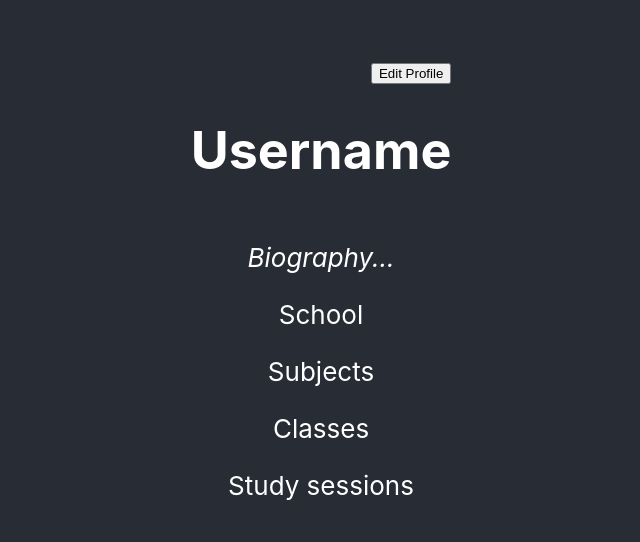
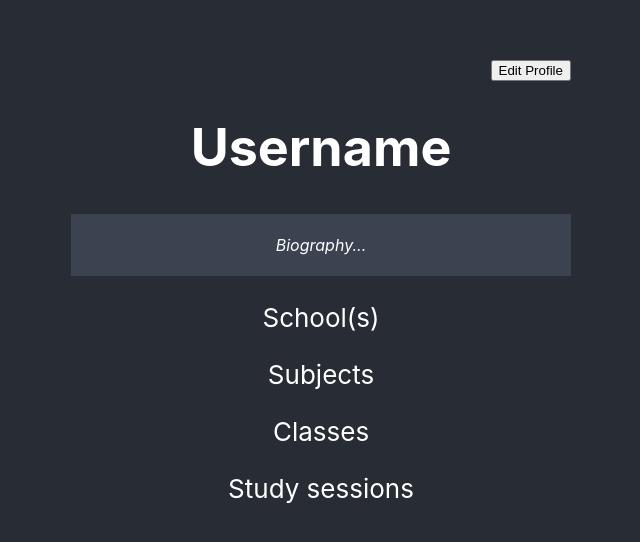
Before and after one commit to vernic94/Student_Study_Help, a React (Create React App) app: page /profile in a window 1280 px wide. Shown: the part 110-652 px from the top of the page, without its empty margins (319-959 px from the left). Built offline with nearby package versions, Linux system fonts and the light colour scheme.

Commit message:
profile, profile editor

```diff
--- a/src/Profile/profile.css
+++ b/src/Profile/profile.css
@@ -4,6 +4,14 @@
     text-align: center;
 }
 
+.ProfileBiography{
+    background-color: #3b4250;
+    padding-top: 5px;
+    padding-bottom: 5px;
+    width: 500px;
+    font-size: 16px;
+}
+
 .Edit{
     text-align: right;
 }
--- a/src/Profile/profile.js
+++ b/src/Profile/profile.js
@@ -29,9 +29,11 @@ class Profile extends Component {
                     <button type="button">Edit Profile</button>
                 </div>
                 <h1>Username</h1>
-                <div>
-                    <p><i>Biography...</i></p>
-                    <p>School</p>
+                <div className="ProfileInfo">
+                    <div className="ProfileBiography">
+                        <p><i>Biography...</i></p>
+                    </div>
+                    <p>School(s)</p>
                     <p>Subjects</p>
                     <p>Classes</p>
                     <p>Study sessions</p>
--- a/src/ProfileEditor/profileEditor.css
+++ b/src/ProfileEditor/profileEditor.css
@@ -1,15 +1,16 @@
 .ProfileEditorContainer{
     display: flex;
     flex-direction: column;
-    text-align: center;
+    text-align: left;
 }
+
+
 
 /**************************************************/
 /*                    Buttons                     */
 /**************************************************/
 
 .Button{
-    align-self: center;
     text-align: center;
     width: 120px;
 }
@@ -17,13 +18,13 @@
 .ButtonSave{
     align-self: center;
     text-align: center;
-    width: 100px;
+    width: 60px;
 }
 
 .ButtonCancel{
     align-self: center;
     text-align: center;
-    width: 100px;
+    width: 60px;
 }
 
 /**************************************************/
--- a/src/ProfileEditor/profileEditor.js
+++ b/src/ProfileEditor/profileEditor.js
@@ -14,6 +14,14 @@ Should consist of:
 - return to profile
 - header
 - Side/top bar
+
+Collection - User
+Fields:
+- username
+- biogrphy
+- school(s)
+- subjects
+- courses
 
 */
 
@@ -34,7 +42,10 @@ class ProfileEditor extends Component {
                 </div>
                 <div className="BiographyEditor">
                     <label for="fname">Biography:</label>
-                    <input type="text" id="biography" name="biography"></input>
+                    <br></br>
+                    <textarea id="biography" rows="5" cols="50">
+                        Biography
+                    </textarea>
                 </div>
                 <div className="SchoolEditor">
                     <select id="schools">
@@ -61,7 +72,7 @@ class ProfileEditor extends Component {
                 </div>
             </div>
         );
-	}
+    }
 }
 
 export default ProfileEditor;
```
